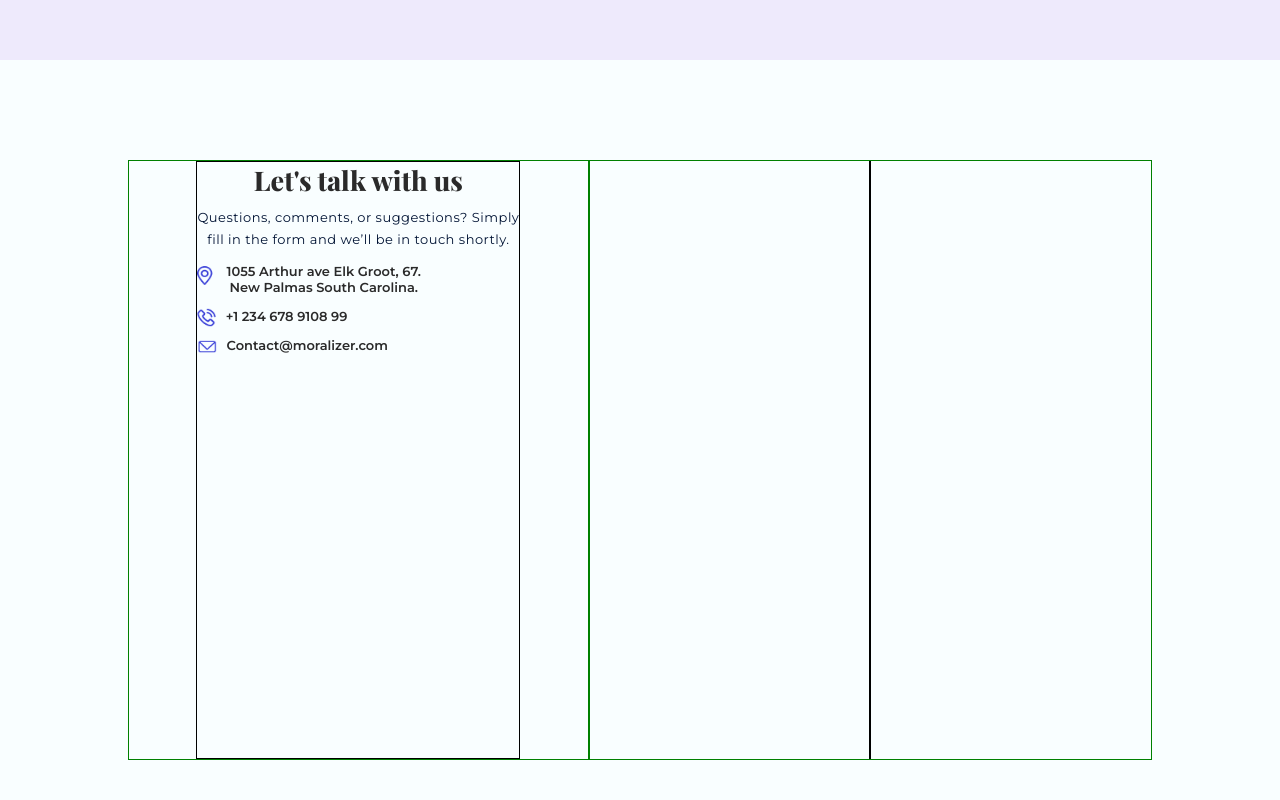
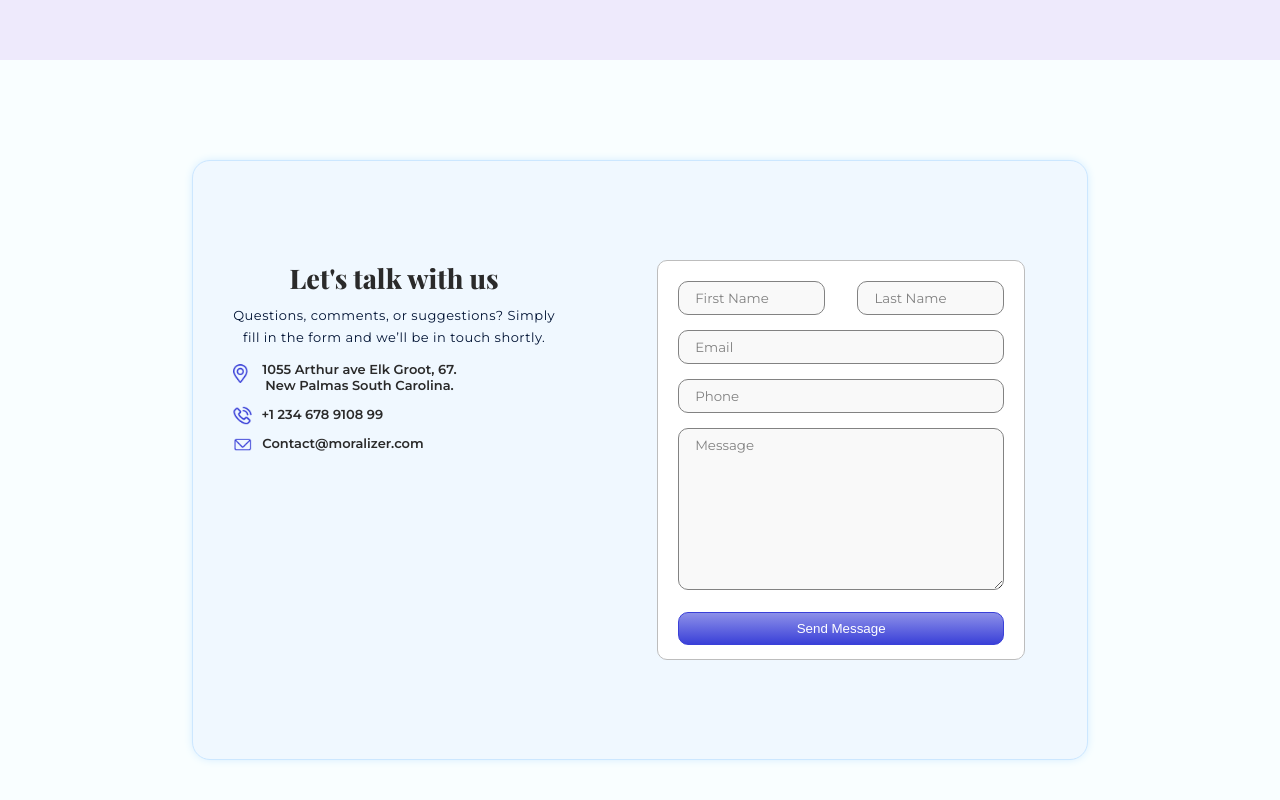
Before and after one commit to xyzafaq/adrian-fe, a React (Create React App) app: page / in a window 1280 px wide. Shown: the part 1530-2330 px from the top of the page. Built offline with nearby package versions, Linux system fonts and the light colour scheme; a web font is replaced by a local one.

Commit message:
contact section

```diff
--- a/src/Pages/Home/Home.jsx
+++ b/src/Pages/Home/Home.jsx
@@ -1,4 +1,4 @@
-import React from 'react'
+import React, { useState } from 'react'
 import Classes from './styles/style.module.css'
 import imageHero from '../../utils/images/hero-right.png'
 import img1 from '../../utils/images/img1.jpg'
@@ -8,6 +8,20 @@ import locationIcon from '../../utils/icons/locationIcon.png'
 import phoneIcon from '../../utils/icons/phoneIcon.png'
 import emailIcon from '../../utils/icons/emailIcon.png'
 function Home() {
+    const [formdata,setformdata] = useState({
+        firstName: '',
+        lastName: '',
+        email: '',
+        phone: '',
+        message: '',
+    });
+    const handleChange = (event)=>{
+        const {name,value} = event.taget;
+        setformdata({
+            ...formdata,
+            [name]: value,
+        })
+    }
   return (
     <>
         <section className={Classes.s1}>
@@ -91,9 +105,53 @@ function Home() {
                     </div>
                 </div>
                 <div className={Classes.s3_main_right} >
-                    <div className={Classes.s3_right_con}>
-
-                    </div>
+                    <form className={Classes.s3_right_con}>
+                        <div className={Classes.input_l1_con} >
+                            <input
+                                type='text'
+                                placeholder='First Name'
+                                name='firstName'
+                                value={formdata.firstName}
+                                onChange={handleChange}
+                                className={`${Classes.input_1} ${Classes.wid45}`}
+                            />
+                            <input
+                                type='text'
+                                placeholder='Last Name'
+                                name='lastName'
+                                value={formdata.lastName}
+                                onChange={handleChange}
+                                className={`${Classes.input_1} ${Classes.wid45}`}
+                            />
+                        </div>
+                        <input
+                            type='text'
+                            placeholder='Email'
+                            name='email'
+                            value={formdata.email}
+                            onChange={handleChange}
+                            className={Classes.input_1}
+                        />
+                        <input
+                            type='text'
+                            placeholder='Phone'
+                            name='phone'
+                            value={formdata.phone}
+                            onChange={handleChange}
+                            className={Classes.input_1}
+                        />
+                        <textarea
+                            type='text'
+                            placeholder='Message'
+                            name='message'
+                            value={formdata.message}
+                            onChange={handleChange}
+                            className={Classes.input_1}
+                            rows={9}
+                        >
+                        </textarea>
+                        <button>Send Message</button>
+                    </form>
                 </div>
             </div>
         </section>
--- a/src/Pages/Home/styles/style.module.css
+++ b/src/Pages/Home/styles/style.module.css
@@ -214,19 +214,25 @@
     align-items: center;
 }
 .s3 > div{
+    border: 1px solid #cce7ff;
+    background-color: aliceblue;
+    box-shadow: 0px 0px 12px -4px #acd8ff;
     height: 75vh;
-    width: 80%;
+    width: 70%;
     display: grid;
     grid-template-columns: 45% 55%;
+    place-items: center;
+    border-radius: 18px;
 }
 .s3_main_left{
-    border: 1px solid green;
+    /* border: 1px solid green; */
     display: flex;
     justify-content: center;
 }
 .s3_left_con{
-    border: 1px solid black;
+    /* border: 1px solid black; */
     width: max-content;
+    height: 25rem;
 }
 .s3_left_con h1{
     font-size: 27px;
@@ -242,11 +248,6 @@
     font-size: 13px;
     color: #011334;
     letter-spacing: .5px;
-}
-
-.s3_right_con{
-    border: 1px solid black;
-
 }
 .s3_address_con{
     display: flex;
@@ -280,7 +281,47 @@
 }
 
 .s3_main_right{
-    border: 1px solid green;
+    /* border: 1px solid green; */
     display: flex;
     justify-content: center;
 }
+.s3_right_con{
+    border: 1px solid #BDBDBD;
+    background-color: white;
+    height: 25rem;
+    width: 23rem;
+    padding: 20px;
+    border-radius: 10px;
+}
+.input_l1_con{
+    display: flex;
+    justify-content: space-between;
+    align-items: center;
+}
+.wid45{
+    width: 45% !important;
+}
+.input_1{
+    font-family: "Montserrat", serif;
+    background: #F9F9F9;
+    width: 100%;
+    border: none;
+    border: 1px solid #828282;
+    border-radius: 10px;
+    margin-bottom: 15px;
+    padding: 8px 16px;
+    outline: none;
+}
+.input_1::placeholder{
+    color: #828282;
+}
+.s3_right_con button{
+    background: linear-gradient(180deg, rgba(58, 64, 216, 0.58) 0%, #3A40D8 100%);
+    border: none;
+    border: 1px solid #3A40D8;
+    border-radius: 10px;
+    padding: 8px 16px;
+    width: 100%;
+    color: white;
+    cursor: pointer;
+}
```
